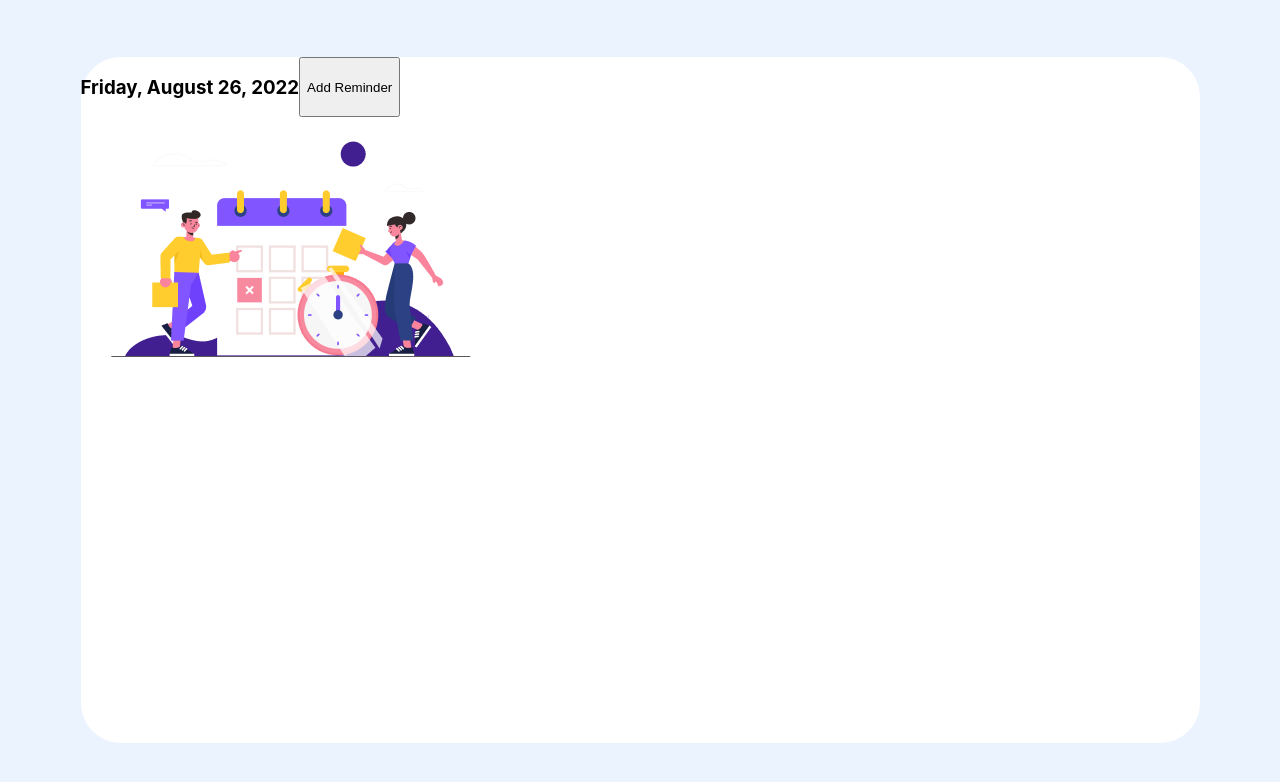
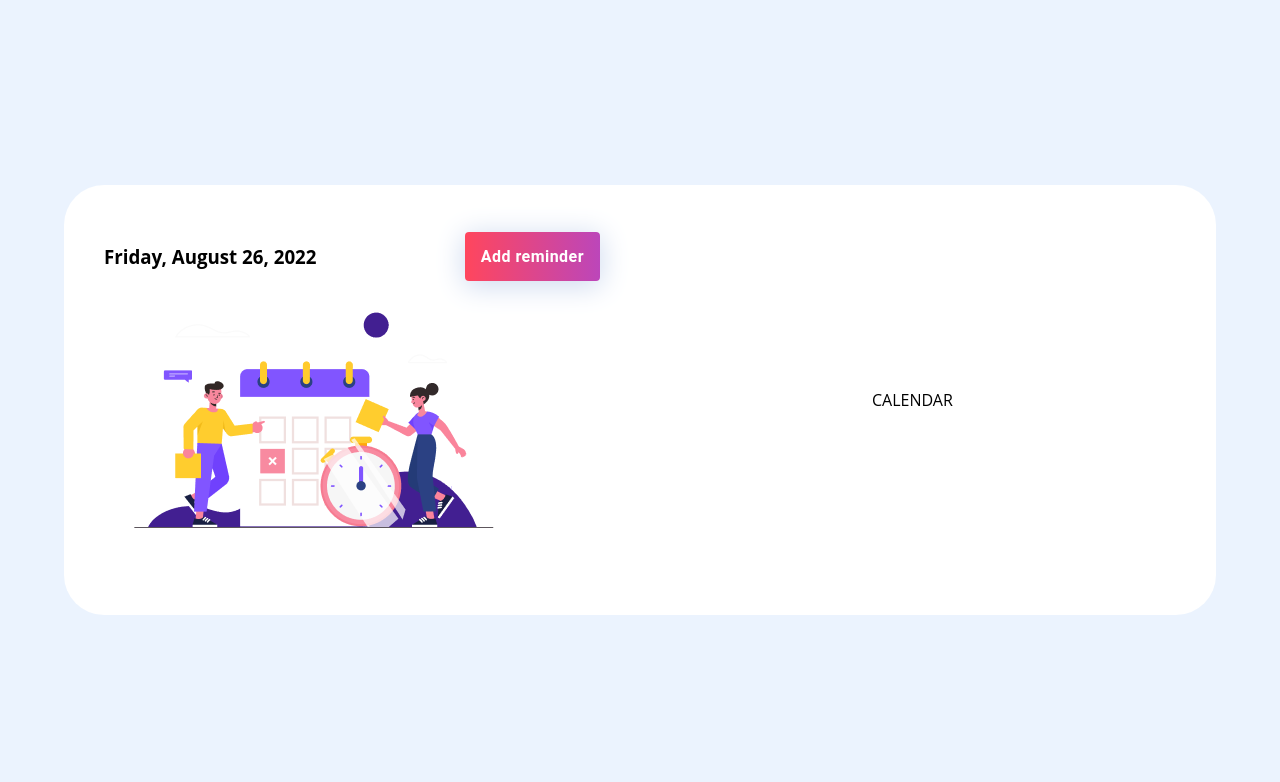
Before and after one commit to paulohfev/calendar-demo-app, a React (Create React App) app: page / in a window 1280 px wide. Shown: the top 782 px of the page. Built offline with nearby package versions, Linux system fonts and the light colour scheme; the HTML template or start-up script is replaced by a standard one.

Commit message:
Add material UI, Grid and Layout components

```diff
--- a/package.json
+++ b/package.json
@@ -3,6 +3,9 @@
   "version": "0.1.0",
   "private": true,
   "dependencies": {
+    "@emotion/react": "^11.10.6",
+    "@emotion/styled": "^11.10.6",
+    "@mui/material": "^5.12.1",
     "@testing-library/jest-dom": "^5.16.5",
     "@testing-library/react": "^13.4.0",
     "@testing-library/user-event": "^13.5.0",
--- a/src/App.tsx
+++ b/src/App.tsx
@@ -1,12 +1,22 @@
 import React from 'react';
+import { Box, Container } from '@mui/material';
 import CalendarView from './components/CalendarView';
-import './styles/App.css';
 
 const App: React.FC = () => {
   return (
-    <div className="App">
-      <CalendarView />
-    </div>
+    <Box
+      style={{
+        alignItems: 'center',
+        backgroundColor: '#EBF3FE',
+        display: 'flex',
+        justifyContent: 'center',
+        minHeight: '100vh'
+      }}
+    >
+      <Container>
+        <CalendarView />
+      </Container>
+    </Box>
   );
 }
 
--- a/src/components/CalendarView/CalendarView.module.scss
+++ /dev/null
@@ -1,10 +0,0 @@
-.layout {
-  background-color: white;
-  border-radius: 40px;
-  height: 686px;
-  width: 1119px;
-}
-
-.header {
-  display: flex;
-}
--- a/src/components/CalendarView/index.tsx
+++ b/src/components/CalendarView/index.tsx
@@ -1,18 +1,43 @@
 import React from 'react';
-import styles from './CalendarView.module.scss';
+import { Box, Button, Grid } from '@mui/material';
 import NoReminder from '../../assets/images/no-reminders.png';
 
 const CalendarView: React.FC = () => {
   return (
-    <div className={styles.layout}>
-      <div className={styles.header}>
-        <h3>Friday, August 26, 2022</h3>
+    <Grid
+      container
+      spacing={0}
+      alignItems="center"
+      justifyContent="space-between"
+      style={{ backgroundColor: 'white', borderRadius: '40px' }}
+    >
+      <Grid item xs={6} style={{ padding: '40px'}}>
+        <Box sx={{ alignItems: 'center', display: 'flex', justifyContent: 'space-between' }}>
+          <h3>Friday, August 26, 2022</h3>
 
-        <button>Add Reminder</button>
-      </div>
+          <Button
+            variant="contained"
+            style={{
+              background: 'linear-gradient(90deg, #FF465D 0%, #BC46BA 100%)',
+              boxShadow: '0px 4px 28px 2px #D1DCF0',
+              borderRadius: '4px',
+              fontSize: '16px',
+              fontWeight: '600',
+              height: '49px',
+              textTransform: 'none',
+            }}
+          >
+            Add reminder
+          </Button>
+        </Box>
 
-      <img src={NoReminder} alt="No Reminder Empty State" />
-    </div>
+        <img src={NoReminder} alt="No Reminder Empty State" />
+      </Grid>
+
+      <Grid item xs={4} style={{ padding: '40px'}}>
+        <div>CALENDAR</div>
+      </Grid>
+    </Grid>
   );
 };
 
--- a/src/index.css
+++ b/src/index.css
@@ -1,8 +1,6 @@
 body {
   margin: 0;
-  font-family: -apple-system, BlinkMacSystemFont, 'Segoe UI', 'Roboto', 'Oxygen',
-    'Ubuntu', 'Cantarell', 'Fira Sans', 'Droid Sans', 'Helvetica Neue',
-    sans-serif;
+  font-family: 'Open Sans';
   -webkit-font-smoothing: antialiased;
   -moz-osx-font-smoothing: grayscale;
 }
--- a/src/styles/App.css
+++ /dev/null
@@ -1,8 +0,0 @@
-.App {
-  align-items: center;
-  background-color: #EBF3FE;
-  display: flex;
-  flex-direction: column;
-  justify-content: center;
-  min-height: 100vh;
-}
```
Also changed, not shown: 1 other file (tests, documents, lock files or other folders).
